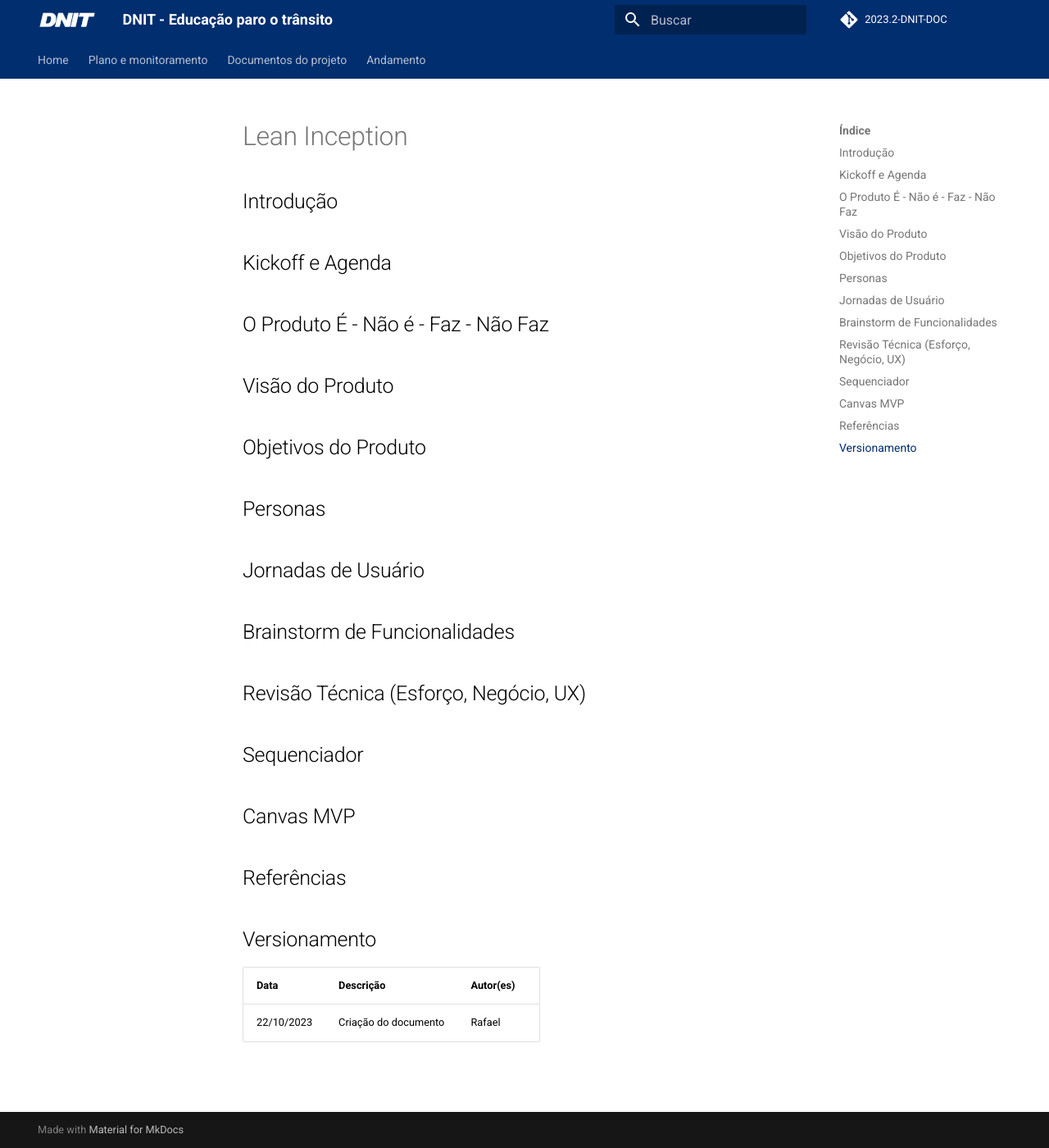
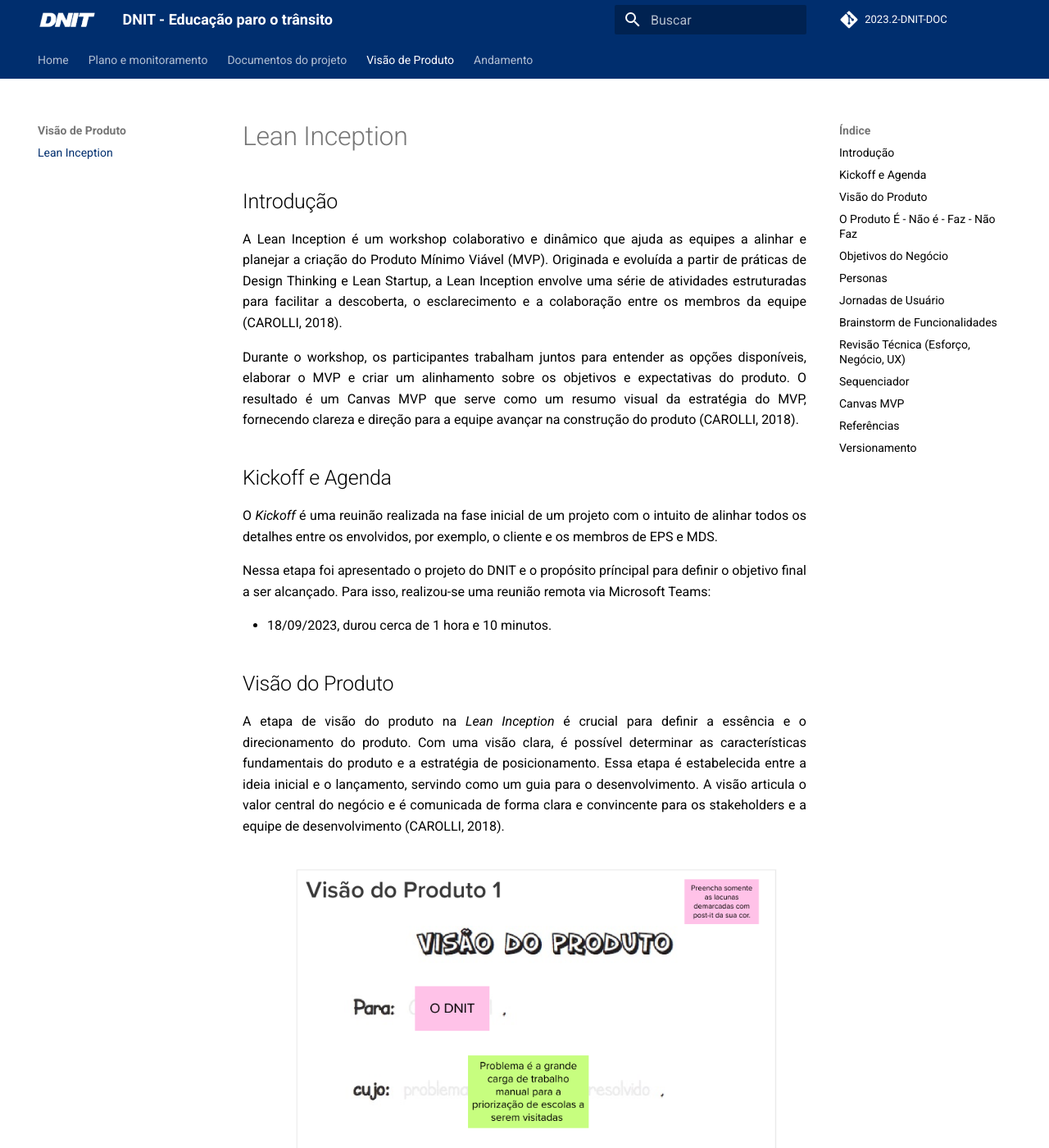
Before and after one commit to fga-eps-mds/2023.2-Dnit-DOC, an MkDocs documentation site: the page built from docs/visao-produto/lean-inception.md, in a window 1280 px wide and 1400 px high. Shown: the whole window at 82% size. Built offline with MkDocs 1.6.1 and Material for MkDocs 9.7.7, drawn with Linux system fonts in a browser that asks for light colours; comment, search, counter and statistics services are not loaded; some of the changed text lies outside the part shown.

Commit message:
doc: Cotinuação da documentação da Lean inception
refs: #88

```diff
--- a/docs/visao-produto/lean-inception.md
+++ b/docs/visao-produto/lean-inception.md
@@ -2,15 +2,57 @@
 
 ## Introdução
 
+A Lean Inception é um workshop colaborativo e dinâmico que ajuda as equipes a alinhar e planejar a criação do Produto Mínimo Viável (MVP). Originada e evoluída a partir de práticas de Design Thinking e Lean Startup, a Lean Inception envolve uma série de atividades estruturadas para facilitar a descoberta, o esclarecimento e a colaboração entre os membros da equipe (CAROLLI, 2018).
+
+Durante o workshop, os participantes trabalham juntos para entender as opções disponíveis, elaborar o MVP e criar um alinhamento sobre os objetivos e expectativas do produto. O resultado é um Canvas MVP que serve como um resumo visual da estratégia do MVP, fornecendo clareza e direção para a equipe avançar na construção do produto (CAROLLI, 2018).
+
 ## Kickoff e Agenda
+
+O *Kickoff* é uma reuinão realizada na fase inicial de um projeto com o intuito de alinhar todos os detalhes entre os envolvidos, por exemplo, o cliente e os membros de EPS e MDS.
+
+Nessa etapa foi apresentado o projeto do DNIT e o propósito príncipal para definir o objetivo final a ser alcançado. Para isso, realizou-se uma reunião remota via Microsoft Teams:
+
+* 18/09/2023, durou cerca de 1 hora e 10 minutos.
+
+## Visão do Produto
+
+A etapa de visão do produto na *Lean Inception* é crucial para definir a essência e o direcionamento do produto. Com uma visão clara, é possível determinar as características fundamentais do produto e a estratégia de posicionamento. Essa etapa é estabelecida entre a ideia inicial e o lançamento, servindo como um guia para o desenvolvimento. A visão articula o valor central do negócio e é comunicada de forma clara e convincente para os stakeholders e a equipe de desenvolvimento (CAROLLI, 2018).
+
+![Visao](../assets/lean-inception/VisaoProduto.png)
 
 ## O Produto É - Não é - Faz - Não Faz
 
-## Visão do Produto
+A atividade "É - Não é - Faz - Não Faz" é uma técnica utilizada para esclarecer e definir características e funcionalidades de um produto. A ideia é identificar e classificar aspectos positivos e negativos sobre o que o produto é e o que ele faz. Por exemplo, características substantivas ou adjetivas são colocadas na seção "É", enquanto ações ou verbos são colocados na seção "Faz". Esta atividade ajuda a equipe a ter uma visão mais alinhada sobre o produto, esclarecendo o que ele faz e o que não faz, e pode resultar em decisões estratégicas claras (CAROLLI, 2018).
 
-## Objetivos do Produto
+![EnEFnF](../assets/lean-inception/enefaznfaz.png)
+
+## Objetivos do Negócio
+
+A etapa de Objetivos do Negócio na Lean Inception envolve a identificação e o esclarecimento dos principais objetivos que o produto se propõe a atingir. Os participantes escrevem individualmente três respostas para a pergunta: “Se você tiver que resumir o produto em três objetivos para o negócio, quais seriam eles?”. As respostas são compartilhadas em um canvas comum e agrupadas por similaridade. Depois, a equipe reescreve os objetivos coletivamente, chegando a um consenso sobre o que é crucial para o sucesso do produto. Esse processo garante que todos na equipe tenham um entendimento alinhado dos objetivos do negócio, promovendo clareza e foco nas etapas subsequentes do desenvolvimento do produto (CAROLLI, 2018).
+
+![ObjNeg](../assets/lean-inception/ObjetivosNegocio.png)
 
 ## Personas
+
+Uma Persona é a representação semifictícia do cliente ideal de uma empresa, baseada em dados reais sobre comportamento, características demográficas, motivações, desafios e objetivos. Portanto, o grupo sempre validava em relação ao público alvo do produto de software as personas com os clientes do DNIT.
+
+Nessa etapa de Personas, os participantes são divididos em grupos menores e cada um cria duas ou três personas, descrevendo seus perfis, comportamentos e necessidades específicas. Elas são então apresentadas a todos os participantes, e aquelas que são duplicadas ou muito semelhantes são descartadas. Finalmente, todos votam nas melhores personas para o produto. Este processo ajuda a equipe a entender e empatizar com os usuários finais, garantindo que o produto seja desenvolvido com as necessidades e objetivos dos usuários em mente (CAROLLI, 2018).
+
+Para garantir que as personas representavam bem o público alvo, foi validado sete personas diferentes pelos clientes do DNIT:
+
+![Persona1](../assets/lean-inception/personas/Persona1.png)
+
+![Persona2](../assets/lean-inception/personas/Persona2.png)
+
+![Persona3](../assets/lean-inception/personas/Persona3.png)
+
+![Persona4](../assets/lean-inception/personas/Persona4.png)
+
+![Persona5](../assets/lean-inception/personas/Persona5.png)
+
+![Persona6](../assets/lean-inception/personas/Persona6.png)
+
+![Persona7](../assets/lean-inception/personas/Persona7.png)
 
 ## Jornadas de Usuário
 
@@ -24,8 +66,11 @@
 
 ## Referências
 
+> Caroli, Paulo. Lean Inception: como alinhar pessoas e construir o produto certo – 1ª edição atualizada – São Paulo: Editora Caroli, 2018.
+
 ## Versionamento
 
 |**Data**|**Descrição**|**Autor(es)**|
 |--------|-------------|--------------|
 | 22/10/2023 | Criação do documento | Rafael |
+| 22/10/2023 | Documentação de Kickoff, Visao, É não é, Objetivos| Rafael |
--- a/mkdocs.yml
+++ b/mkdocs.yml
@@ -26,6 +26,8 @@
     - Metodologias: documentos-projeto/metodologias.md
     - Identidade Visual: documentos-projeto/identidadeVisual/identidade.md
     - Componentes: documentos-projeto/identidadeVisual/Componentes.md
+  - Visão de Produto:
+    - Lean Inception: visao-produto/lean-inception.md
   - Andamento:
     - Pré-sprints:
       - Semana 1: andamento/semana1.md
```
Also changed, not shown: docs/assets/lean-inception/ObjetivosNegocio.png (added), docs/assets/lean-inception/enefaznfaz.png (added), docs/assets/lean-inception/personas/Persona1.png (added), docs/assets/lean-inception/personas/Persona2.png (added), docs/assets/lean-inception/personas/Persona3.png (added), docs/assets/lean-inception/personas/Persona4.png (added), docs/assets/lean-inception/personas/Persona5.png (added), docs/assets/lean-inception/personas/Persona6.png (added), docs/assets/lean-inception/personas/Persona7.png (added).
